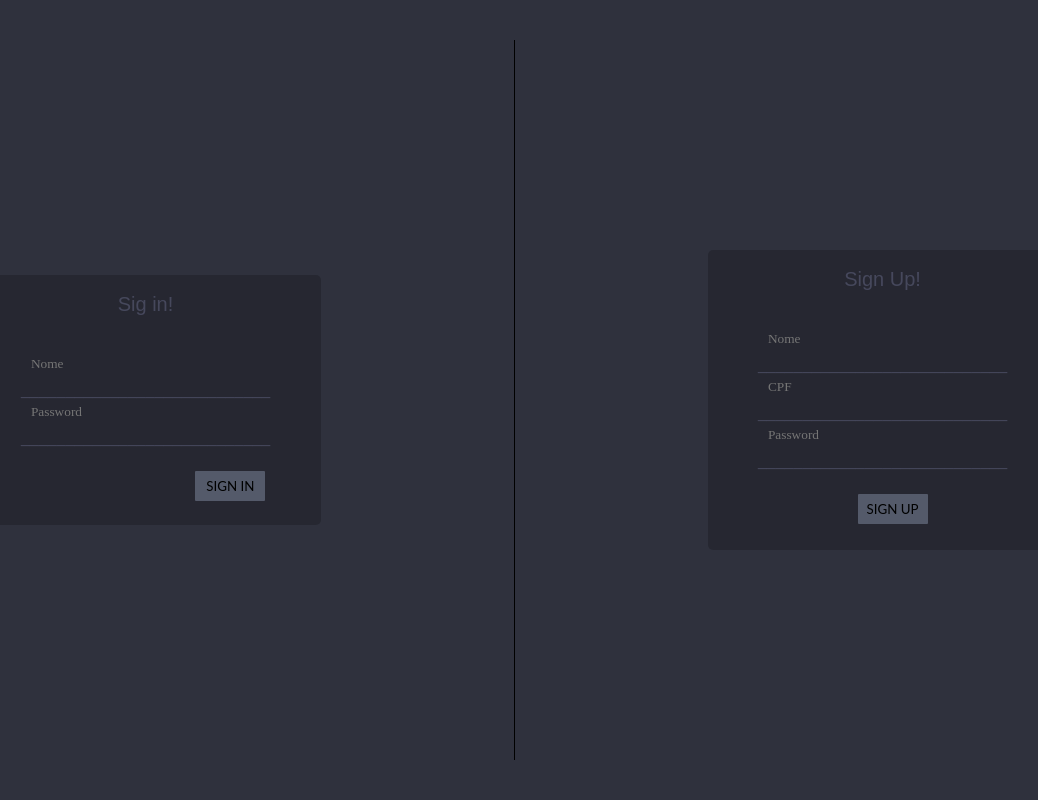
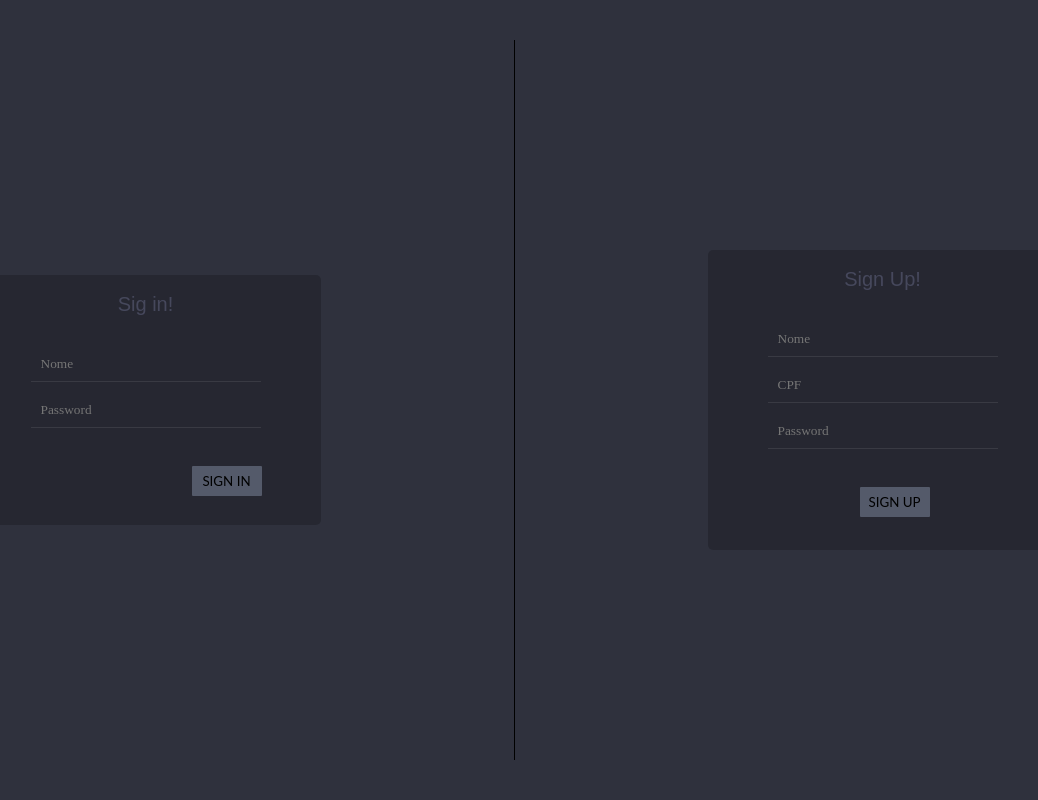
Before and after one commit to lucasdlg5/ForceLineProject, a Flask app: template todoapp/template/index.html in a window 1280 px wide. Shown: the whole page, without its empty margins (126-1164 px from the left). Run offline with Flask 2, Linux system fonts and the light colour scheme; the template is opened without the code that fills it, so the values that code supplies are empty.

Commit message:
reindexando html

```diff
--- a/todoapp/template/home.css
+++ b/todoapp/template/home.css
@@ -89,6 +89,7 @@ p{
     margin-top: 2%;
     font-size: 18px;
     font-family: roboto;
+
 }
 
 
--- a/todoapp/template/index.css
+++ b/todoapp/template/index.css
@@ -121,3 +121,13 @@ input{
     transition: .6s;
 
 }
+
+
+.line{
+    background: rgba(233, 227, 227, 0.099);
+    margin-top: 0;
+    padding-bottom: 1px;
+    margin-bottom: 15px;
+    width: 230px;
+
+}
--- a/todoapp/template/index.html
+++ b/todoapp/template/index.html
@@ -11,9 +11,9 @@
                         <div id="text">Sig in!</div>
                         <div class="form_signin_input">
                             <input id="signin_nome" type="text" placeholder="Nome"/>
-                            ____________________________
+                            <div class="line"></div>
                             <input id="signin_pass" type="password" placeholder="Password"/>
-                            ____________________________
+                            <div class="line"></div>
                             <button class="form_signin_button">SIGN IN</button>
                      </div>
                 </form>
@@ -24,17 +24,14 @@
                     <div id="text">Sign Up!</div>
                         <div class="form_signup_input">
                             <input id="sigup_nome" type="text" placeholder="Nome"/>
-                            ____________________________
+                            <div class="line"></div>
                             <input id="sigup_cpf" type="text" placeholder="CPF"/>
-                            ____________________________
+                            <div class="line"></div>
                             <input id="sigup_password" type="password" placeholder="Password"/>
-                            ____________________________
+                            <div class="line"></div>
                             <button class="form_signup_button">SIGN UP</button>
                         </div>
                 </form>
         </div>
-
-
-
     </body>
 </html>
```
